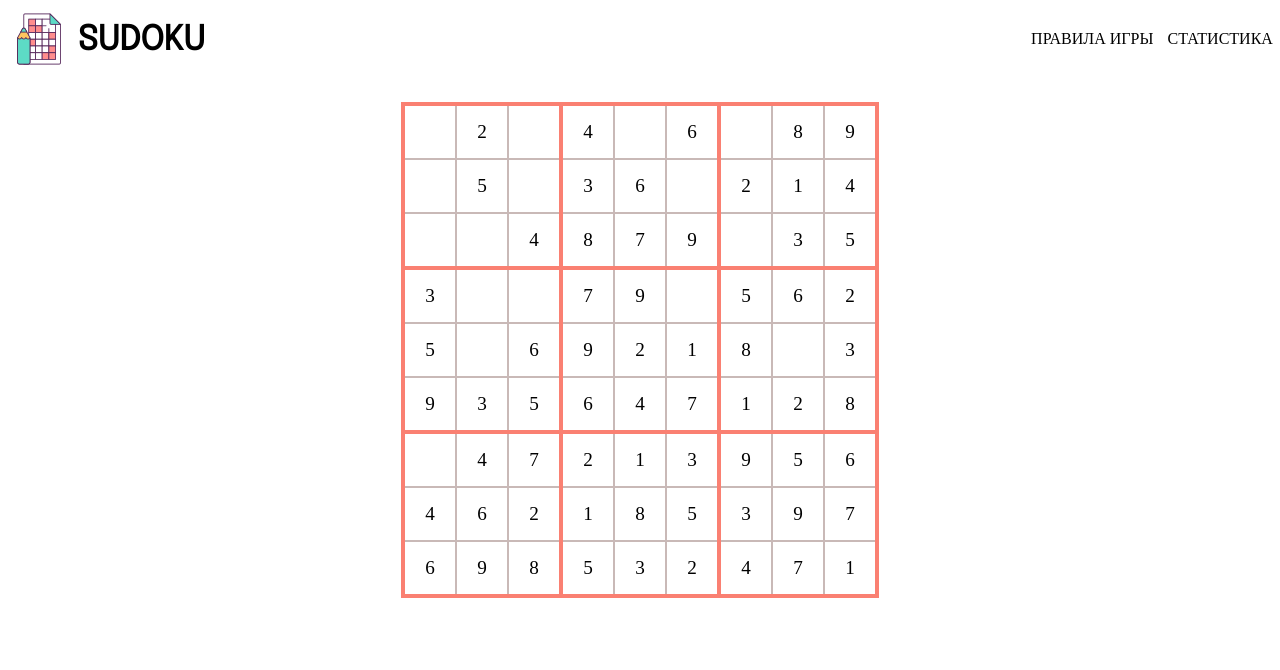
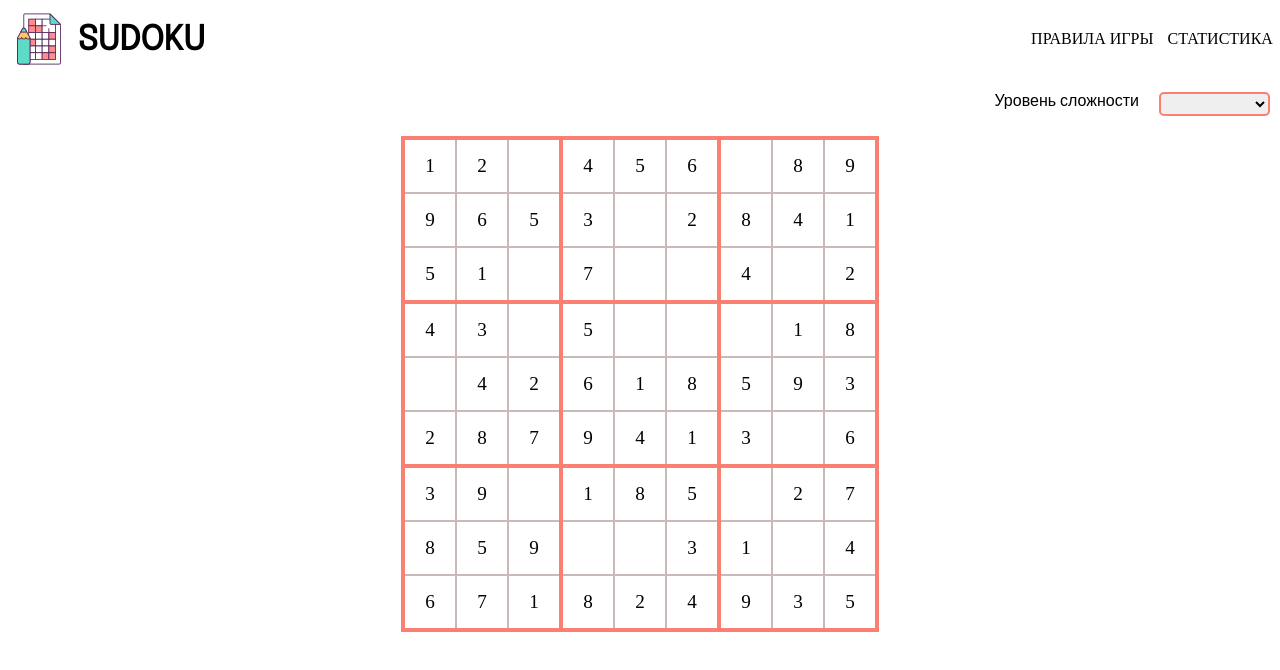
Before and after one commit to ShustovaElena/sudoku-app, a React (Create React App) app in the folder sudoku/: page /game in a window 1280 px wide. Shown: the top 670 px of the page. Built offline with nearby package versions, Linux system fonts and the light colour scheme.

Commit message:
feat: add ability choose level difficulty

```diff
--- a/sudoku/package.json
+++ b/sudoku/package.json
@@ -3,6 +3,7 @@
   "version": "0.1.0",
   "private": true,
   "dependencies": {
+    "@reduxjs/toolkit": "^1.8.5",
     "@testing-library/jest-dom": "^5.16.5",
     "@testing-library/react": "^13.3.0",
     "@testing-library/user-event": "^13.5.0",
@@ -14,6 +15,7 @@
     "prettier": "^2.5.1",
     "react": "^18.2.0",
     "react-dom": "^18.2.0",
+    "react-redux": "^8.0.2",
     "react-router-dom": "^6.3.0",
     "react-scripts": "5.0.1",
     "typescript": "^4.6.4",
--- /dev/null
+++ b/sudoku/src/Store/hooks.ts
@@ -0,0 +1,6 @@
+import { useDispatch, useSelector } from 'react-redux';
+import type { TypedUseSelectorHook } from 'react-redux';
+import type { RootState, AppDispatch } from './store';
+
+export const useAppDispatch: () => AppDispatch = useDispatch;
+export const useAppSelector: TypedUseSelectorHook<RootState> = useSelector;
--- /dev/null
+++ b/sudoku/src/Store/levelSlice.ts
@@ -0,0 +1,24 @@
+import { createSlice } from '@reduxjs/toolkit'
+import type { PayloadAction } from '@reduxjs/toolkit'
+
+export interface LevelState {
+  value: string,
+}
+
+const initialState: LevelState = {
+  value: 'easy',
+}
+
+export const levelSlice = createSlice({
+  name: 'level',
+  initialState,
+  reducers: {
+    setLevel: (state, action: PayloadAction<string>) => {
+      state.value = action.payload
+    },
+  },
+})
+
+export const { setLevel } = levelSlice.actions;
+
+export default levelSlice.reducer;
--- /dev/null
+++ b/sudoku/src/Store/store.ts
@@ -0,0 +1,11 @@
+import { configureStore } from '@reduxjs/toolkit';
+import levelSlice from './levelSlice';
+
+export const store = configureStore({
+  reducer: {
+    level: levelSlice,
+  },
+})
+
+export type RootState = ReturnType<typeof store.getState>;
+export type AppDispatch = typeof store.dispatch;
--- /dev/null
+++ b/sudoku/src/components/Level/index.css
@@ -0,0 +1,21 @@
+.level {
+    display: flex;
+    justify-content: end;
+    flex-direction: row;
+    gap: 20px;
+    margin: 10px;
+}
+
+.select-level {
+    height: 20px;
+    border-radius: 5px;
+    border: 2px solid var(--main-color);
+    padding: 10px 15px;
+    outline: none;
+    cursor: pointer;
+}
+
+.text-level {
+    margin: 0;
+    font-family: 'Epilogue', sans-serif;
+}
--- /dev/null
+++ b/sudoku/src/components/Level/index.tsx
@@ -0,0 +1,25 @@
+import './index.css';
+import { useAppSelector, useAppDispatch } from '../../Store/hooks';
+import { setLevel } from '../../Store/levelSlice';
+import React from 'react';
+
+export const Level = () => {
+    const level = useAppSelector((state) => state.level.value);
+    const dispatch = useAppDispatch();
+    const levels = ['easy', 'medium', 'hard', 'very-hard', 'insane', 'inhuman'];
+
+    const onChange = (event: React.ChangeEvent) => {
+        dispatch(setLevel((event.target as HTMLInputElement).value as string));
+    };
+
+    return (
+        <div className='level'>
+            <p className='text-level'>Уровень сложности</p>
+            <select className="select-level" value={level} onChange={onChange}>
+                {levels.map((item, index) => {
+                    return <option key={index} value={item}>{item}</option>
+                })}
+            </select>
+        </div>
+    );
+};
--- a/sudoku/src/components/Table/index.tsx
+++ b/sudoku/src/components/Table/index.tsx
@@ -1,15 +1,23 @@
 import { getSudoku, getFieldSudoku, changeSudokuArr } from "../../sudoku";
+import { useAppSelector } from '../../Store/hooks';
 import './index.css';
+import { useEffect, useState } from "react";
 
 export const Table = () => {
-    const sudokuArr = getSudoku();
-    const answers = getFieldSudoku(16, sudokuArr);
-    const changeArr = changeSudokuArr(sudokuArr, answers);
+    const level = useAppSelector((state) => state.level.value);
+    const [resultArr, setResultArr] = useState([]);
+
+    useEffect(() => {
+        const sudokuArr = getSudoku();
+        const answers = getFieldSudoku(level, sudokuArr);
+        const changeArr = changeSudokuArr(sudokuArr, answers);
+        setResultArr(changeArr);
+    }, [level]);
 
     return (
         <table className="table">
             <tbody>
-                {changeArr.map((item: number[], index: number) => {
+                {resultArr.map((item: number[], index: number) => {
                     return (
                     <tr className="table-row" key={index}>
                     {item.map((elem: number, index: number) => {
--- a/sudoku/src/index.js
+++ b/sudoku/src/index.js
@@ -3,12 +3,16 @@ import ReactDOM from 'react-dom/client';
 import './index.css';
 import App from './App';
 import { BrowserRouter } from "react-router-dom";
+import { store } from './Store/store';
+import { Provider } from 'react-redux';
 
 const root = ReactDOM.createRoot(document.getElementById('root'));
 root.render(
   <React.StrictMode>
       <BrowserRouter>
-        <App />
+        <Provider store={store}>
+            <App />
+        </Provider>
       </BrowserRouter>
   </React.StrictMode>
 );
--- a/sudoku/src/pages/Game/index.tsx
+++ b/sudoku/src/pages/Game/index.tsx
@@ -1,7 +1,11 @@
+import { Level } from "../../components/Level";
 import { Table } from "../../components/Table";
 
 export const Game = () => {
     return (
-        <Table />
+        <>
+            <Level />
+            <Table />
+        </>
     );
 };
--- a/sudoku/src/sudoku.js
+++ b/sudoku/src/sudoku.js
@@ -30,14 +30,24 @@ export function getSudoku() {
     }
 
     return sudoku;
-  }
+}
 
-export function getFieldSudoku(emptyCount, sudokuArr) {
+const DIFFICULTY = {
+    "easy": 19,
+    "medium": 28,
+    "hard": 37,
+    "very-hard": 46,
+    "insane": 55,
+    "inhuman": 64,
+};
+
+export function getFieldSudoku(difficultyLevel, sudokuArr) {
+    console.log('level', difficultyLevel);
     const min = 0;
     const max = 8;
     const answers = {};
 
-    for (let i = 0; i < emptyCount; i++) {
+    for (let i = 0; i < DIFFICULTY[difficultyLevel]; i++) {
         const x = Math.floor(Math.random() * (max - min) + min);
         const y = Math.floor(Math.random() * (max - min) + min);
 
```
Also changed, not shown: 1 other file (tests, documents, lock files or other folders).
